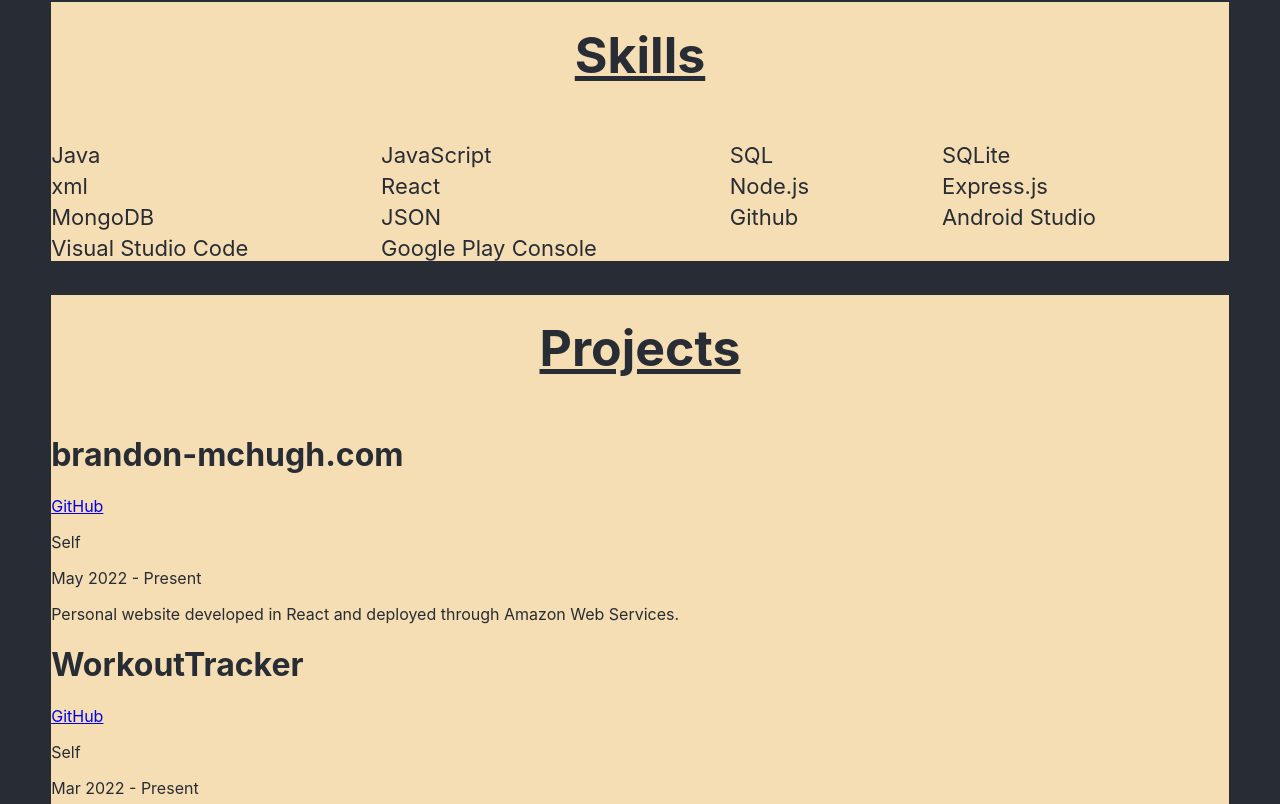
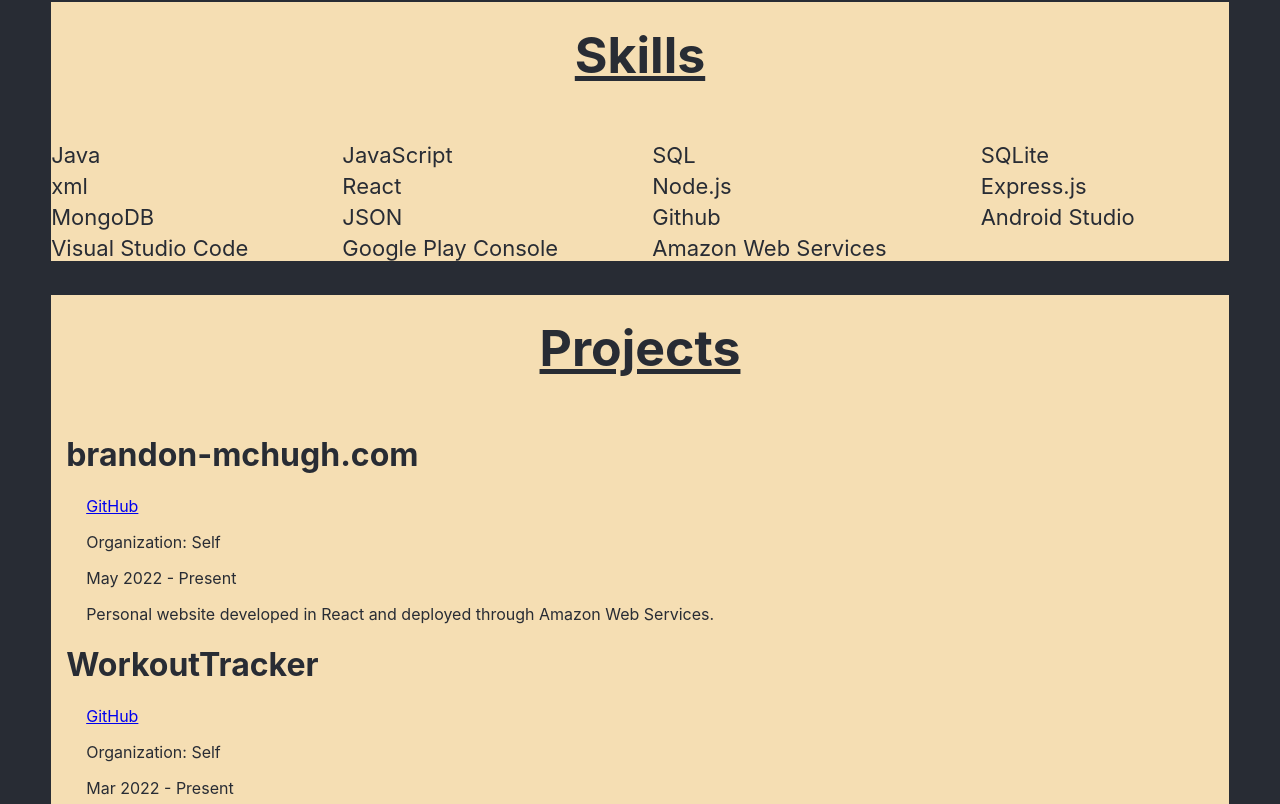
Before and after one commit to brandmch/brandon-mchugh.com, a React (Create React App) app: page / in a window 1280 px wide. Shown: the part 936-1740 px from the top of the page. Built offline with nearby package versions, Linux system fonts and the light colour scheme.

Commit message:
skills, projects, data added and mapped

```diff
--- a/src/App.css
+++ b/src/App.css
@@ -199,9 +199,12 @@
 
 .projectContainer {
   text-align: left;
+  margin-left: 15px;
 }
 
-
+.projectContainer .info {
+  margin-left: 20px;
+}
 
 
 
--- a/src/Components/About_Me/projects.js
+++ b/src/Components/About_Me/projects.js
@@ -1,31 +1,21 @@
 import React from 'react';
 import Project_Container from './projects_container';
+import data from '../../data.js/project_data'
+
+
+const projects = data.map(x => {
+    return <Project_Container
+        key={x.id}
+        {...x} />
+})
 
 export default function Projects() {
+
     return (
         <div className='projects'>
             <h1 className='sections_h1'>Projects</h1>
-            <Project_Container
-                projectName="brandon-mchugh.com"
-                github="https://github.com/brandmch/brandon-mchugh.com"
-                date="May 2022 - Present"
-                description="Personal website developed in React and deployed through Amazon Web Services."
-                organization="Self"
-            />
-            <Project_Container
-                projectName="WorkoutTracker"
-                github="https://github.com/brandmch/WorkoutTracker"
-                date="Mar 2022 - Present"
-                description="An Android application designed and engineered in Android Studio using Java, SQLite, and xml.
-                Currently available on the Google Play store. WorkoutTracker is a quick and easy way to record each set you perform during your workouts, day by day, to keep track of your progress!"
-                organization="Self"
-            />
-            <Project_Container
-                projectName="Determining Correlations Between Academic Stress, Parental Pressure, Procrastination, and Stimulant Use using Latent Class Analysis"
-                date="Sep 2018 - Apr 2019"
-                description="Investigated possible predictors of licit stimulant use in undergraduate students. Using Latent Class Analysis and self-report questionnaires from over two-hundred students, research concluded that procrastination, parental pressure, and academic stress were possible predictors of licit stimulant use. "
-                organization="Rowan University"
-            />
+
+            {projects}
 
         </div>
     )
--- a/src/Components/About_Me/projects_container.js
+++ b/src/Components/About_Me/projects_container.js
@@ -5,10 +5,12 @@
     return (
         <div className="projectContainer">
             <h1>{props.projectName}</h1>
-            <a href={props.github} target="_blank" rel="noreferrer">GitHub</a>
-            <p>{props.organization}</p>
-            <p>{props.date}</p>
-            <p>{props.description}</p>
+            <div className="info">
+                <a href={props.github} target="_blank" rel="noreferrer">GitHub</a>
+                <p>Organization: {props.organization}</p>
+                <p>{props.date}</p>
+                <p>{props.description}</p>
+            </div>
         </div>
     )
 }
--- a/src/Components/About_Me/skills.js
+++ b/src/Components/About_Me/skills.js
@@ -1,24 +1,19 @@
 import React from 'react';
+import data from '../../data.js/skills_data'
+
+const skills = data.map(x => {
+    return <div
+        class="grid-item"
+    >{x}</div>
+})
 
 export default function Skills() {
     return (
         <div className='skills'>
             <h1 className='sections_h1'>Skills</h1>
             <div class="grid-container">
-                <div class="grid-item">Java</div>
-                <div class="grid-item">JavaScript</div>
-                <div class="grid-item">SQL</div>
-                <div class="grid-item">SQLite</div>
-                <div class="grid-item">xml</div>
-                <div class="grid-item">React</div>
-                <div class="grid-item">Node.js</div>
-                <div class="grid-item">Express.js</div>
-                <div class="grid-item">MongoDB</div>
-                <div class="grid-item">JSON</div>
-                <div class="grid-item">Github</div>
-                <div class="grid-item">Android Studio</div>
-                <div class="grid-item">Visual Studio Code</div>
-                <div class="grid-item">Google Play Console</div>
+
+                {skills}
 
             </div>
         </div>
--- /dev/null
+++ b/src/data.js/project_data.js
@@ -0,0 +1,27 @@
+import React from "react";
+
+export default [
+    {
+        "id": 1,
+        "projectName": "brandon-mchugh.com",
+        "github": "https://github.com/brandmch/brandon-mchugh.com",
+        "date": "May 2022 - Present",
+        "description": "Personal website developed in React and deployed through Amazon Web Services.",
+        "organization": "Self"
+    },
+    {
+        "id": 2,
+        "projectName": "WorkoutTracker",
+        "github": "https://github.com/brandmch/WorkoutTracker",
+        "date": "Mar 2022 - Present",
+        "description": "An Android application designed and engineered in Android Studio using Java, SQLite, and xml. Currently available on the Google Play store. WorkoutTracker is a quick and easy way to record each set you perform during your workouts, day by day, to keep track of your progress!",
+        "organization": "Self"
+    },
+    {
+        "id": 3,
+        "projectName": "Determining Correlations Between Academic Stress, Parental Pressure, Procrastination, and Stimulant Use using Latent Class Analysis",
+        "date": "Sep 2018 - Apr 2019",
+        "description": "Investigated possible predictors of licit stimulant use in undergraduate students. Using Latent Class Analysis and self-report questionnaires from over two-hundred students, research concluded that procrastination, parental pressure, and academic stress were possible predictors of licit stimulant use. ",
+        "organization": "Rowan University"
+    }
+]
--- /dev/null
+++ b/src/data.js/skills_data.js
@@ -0,0 +1,19 @@
+import React from 'react';
+
+export default [
+    "Java",
+    "JavaScript",
+    "SQL",
+    "SQLite",
+    "xml",
+    "React",
+    "Node.js",
+    "Express.js",
+    "MongoDB",
+    "JSON",
+    "Github",
+    "Android Studio",
+    "Visual Studio Code",
+    "Google Play Console",
+    "Amazon Web Services"
+]
```
